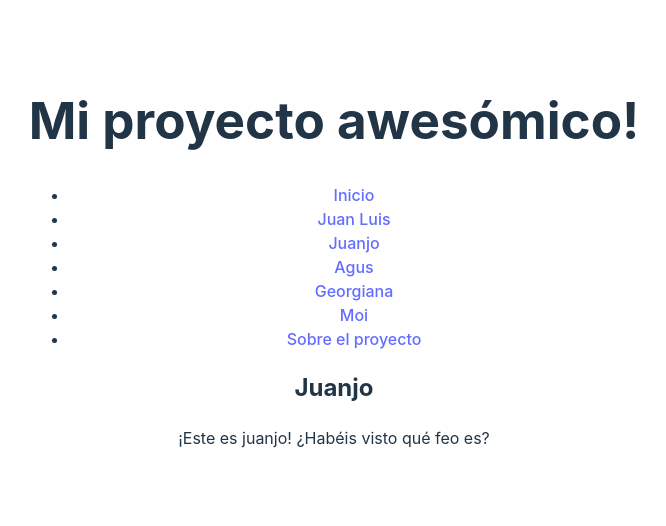
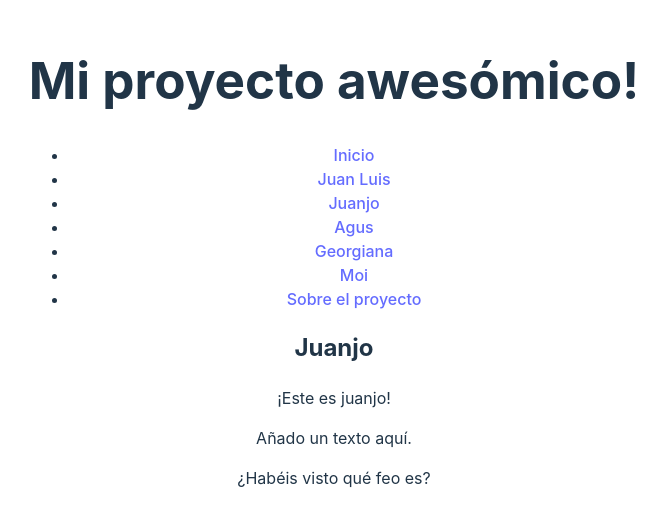
Before and after one commit to kastwey/arelance-git-test, a React (Vite) app: page /people/juanjo in a window 1280 px wide. Shown: the part 138-664 px from the top of the page, without its empty margins (306-972 px from the left). Built offline with nearby package versions, Linux system fonts and the light colour scheme.

Commit message:
Añado cambios en juanjo.

```diff
--- a/src/pages/JuanjoPage.tsx
+++ b/src/pages/JuanjoPage.tsx
@@ -4,7 +4,9 @@ export function JuanjoPage() {
   return (
     <Layout>
       <h2>Juanjo</h2>
-      <p>¡Este es juanjo! ¿Habéis visto qué feo es?</p>
+      <p>¡Este es juanjo!</p>
+      <p>Añado un texto aquí.</p>
+      <p>¿Habéis visto qué feo es?</p>
     </Layout>
   );
 }
```
